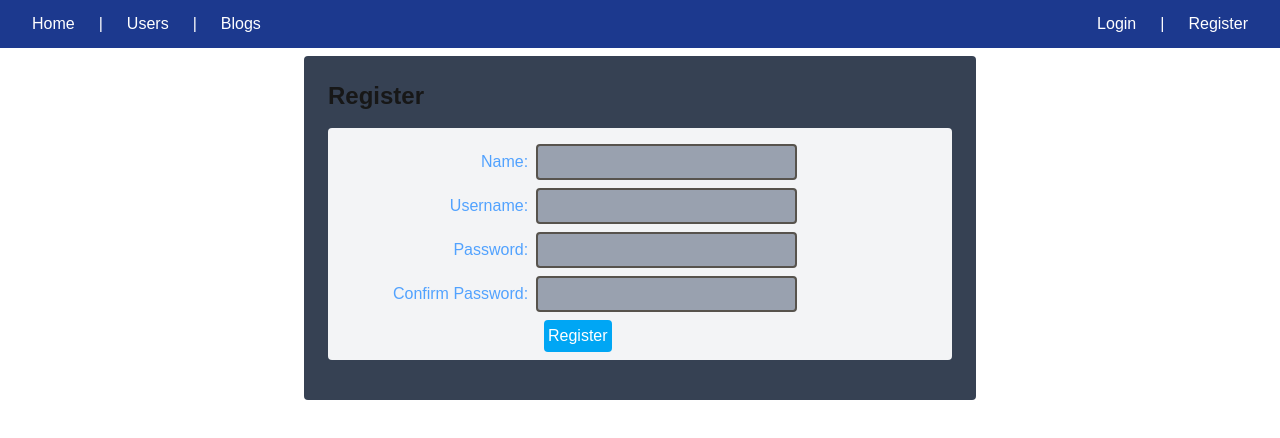
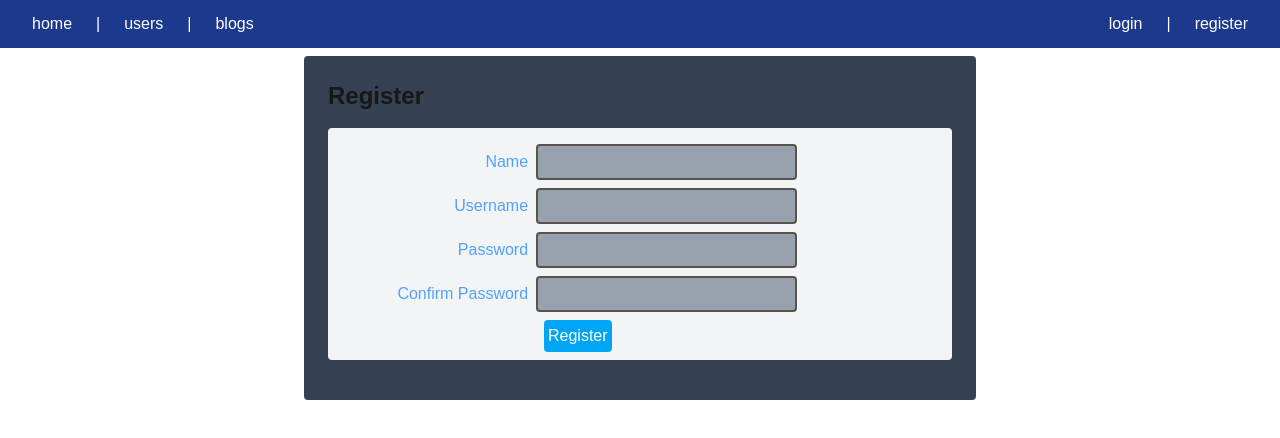
Before and after one commit to jjesus-dev/fso-nextjs-blogs, a Next.js app: page /register in a window 1280 px wide. Shown: the top 438 px of the page. Built offline with nearby package versions, Linux system fonts and the light colour scheme; no server answers.

Commit message:
chore: modify components to support tests id's
+ Modify components' labels & id's for testing.

```diff
--- a/app/blogs/[id]/page.tsx
+++ b/app/blogs/[id]/page.tsx
@@ -22,10 +22,18 @@ const BlogPage = async ({ params }: { params: Promise<{ id: string }> }) => {
   }
 
   return (
-    <div className="max-w-3xl mx-auto my-2 p-6 rounded bg-gray-700">
-      <h2 className="text-3xl font-bold mb-4 text-center">{blog.title}</h2>
+    <div
+      className="max-w-3xl mx-auto my-2 p-6 rounded bg-gray-700"
+      data-testid="blog-detail"
+    >
+      <h2
+        className="text-3xl font-bold mb-4 text-center"
+        data-testid="blog-title"
+      >
+        {blog.title}
+      </h2>
       <div className="bg-gray-100 text-gray-800 mb-2 p-2 rounded">
-        <p>Written by {blog.author}</p>
+        <p data-testid="blog-author">Written by {blog.author}</p>
         <p>
           <a
             href={blog.url}
@@ -50,6 +58,7 @@ const BlogPage = async ({ params }: { params: Promise<{ id: string }> }) => {
           {session?.user && !inReadingList && (
             <button
               type="submit"
+              data-testid="add-to-reading-list-button"
               name="blogAction"
               value="list"
               className="bg-green-700 hover:bg-green-500 text-white rounded p-1.5 mx-2"
--- a/app/blogs/new/page.tsx
+++ b/app/blogs/new/page.tsx
@@ -35,7 +35,7 @@ const NewBlog = () => {
       >
         <div className="mx-0.5 my-2 text-right max-w-4/5">
           <label>
-            Title:
+            Title
             <input
               type="text"
               id="title"
@@ -47,7 +47,7 @@ const NewBlog = () => {
         </div>
         <div className="mx-0.5 my-2 text-right max-w-4/5">
           <label>
-            Author:
+            Author
             <input
               type="text"
               id="author"
@@ -59,7 +59,7 @@ const NewBlog = () => {
         </div>
         <div className="mx-0.5 my-2 text-right max-w-4/5">
           <label>
-            Url:
+            URL
             <input
               type="text"
               id="url"
@@ -72,6 +72,7 @@ const NewBlog = () => {
 
         <button
           type="submit"
+          data-testid="create-blog-button"
           className="mx-44 bg-sky-500 hover:bg-sky-700 text-white rounded p-1"
         >
           Create
--- a/app/blogs/page.tsx
+++ b/app/blogs/page.tsx
@@ -20,16 +20,21 @@ const Blogs = async ({
       <Form action="" className="bg-gray-100 text-blue-400 p-2 mb-4 rounded">
         <input
           name="filter"
+          data-testid="filter-input"
           className="bg-gray-400 border-stone-600 min-w-4/5 border-2 text-black mx-2 p-1 rounded"
         />
         <button
           type="submit"
+          data-testid="search-button"
           className="bg-sky-500 hover:bg-sky-700 text-white rounded p-1"
         >
           Search
         </button>
       </Form>
-      <ul className="list-disc list-inside bg-gray-100 text-gray-800 mb-2 p-2 rounded">
+      <ul
+        className="list-disc list-inside bg-gray-100 text-gray-800 mb-2 p-2 rounded"
+        data-testid="blogs-list"
+      >
         {blogs
           .sort((a, b) => b.likes - a.likes)
           .map((blog) => (
@@ -37,7 +42,9 @@ const Blogs = async ({
               key={blog.id}
               className="hover:bg-sky-600 hover:text-gray-100 p-1 rounded"
             >
-              <Link href={`/blogs/${blog.id}`}>{blog.title}</Link>
+              <Link href={`/blogs/${blog.id}`}>
+                {blog.title} <span>{blog.likes} likes</span>
+              </Link>
             </li>
           ))}
       </ul>
--- a/app/components/NavBar.tsx
+++ b/app/components/NavBar.tsx
@@ -8,33 +8,33 @@ export default function NavBar() {
 
   return (
     <nav className="bg-blue-900 text-white px-6 py-3 flex items-center gap-4">
-      <NavLink href="/">Home</NavLink>
+      <NavLink href="/">home</NavLink>
       {" | "}
-      <NavLink href="/users">Users</NavLink>
+      <NavLink href="/users">users</NavLink>
       {" | "}
-      <NavLink href="/blogs">Blogs</NavLink>
+      <NavLink href="/blogs">blogs</NavLink>
 
       <div className="ml-auto flex items-center gap-4">
         {session ? (
           <>
-            <NavLink href="/blogs/new">Create New</NavLink>
+            <NavLink href="/blogs/new">create new</NavLink>
             {" | "}
             <NavLink href="/me">
-              <strong>Me</strong>
+              <strong>me</strong>
             </NavLink>
             {" | "}
             <button
               onClick={() => signOut()}
               className="bg-gray-600 hover:bg-gray-500 px-3 py-1 rounded text-sm"
             >
-              Logout
+              logout
             </button>
           </>
         ) : (
           <>
-            <NavLink href="/login">Login</NavLink>
+            <NavLink href="/login">login</NavLink>
             {" | "}
-            <NavLink href="/register">Register</NavLink>
+            <NavLink href="/register">register</NavLink>
           </>
         )}
       </div>
--- a/app/components/Notification.tsx
+++ b/app/components/Notification.tsx
@@ -15,6 +15,7 @@ export default function Notification() {
     <div
       className="mx-auto mb-2.5 px-4 py-2.5 rounded-sm text-white"
       style={style}
+      data-testid="notification"
     >
       {message}
     </div>
--- a/app/login/page.tsx
+++ b/app/login/page.tsx
@@ -3,8 +3,10 @@
 import { signIn } from "next-auth/react";
 import { useRouter } from "next/navigation";
 import { useState } from "react";
+import { useNotification } from "@/app/components/NotificationProvider";
 
 export default function LoginPage() {
+  const { showNotification } = useNotification();
   const router = useRouter();
   const [error, setError] = useState("");
 
@@ -21,6 +23,7 @@ export default function LoginPage() {
     if (result?.error) {
       setError("Invalid username or password");
     } else {
+      showNotification("Welcome!");
       router.push("/");
       router.refresh();
     }
@@ -29,7 +32,11 @@ export default function LoginPage() {
   return (
     <div className="max-w-2xl mx-auto my-2 p-6 rounded bg-gray-700">
       <h2 className="text-2xl font-bold mb-4">Login</h2>
-      {error && <p style={{ color: "red" }}>{error}</p>}
+      {error && (
+        <p style={{ color: "red" }} data-testid="error-message">
+          {error}
+        </p>
+      )}
 
       <form
         onSubmit={handleSubmit}
@@ -37,7 +44,7 @@ export default function LoginPage() {
       >
         <div>
           <label>
-            Username:
+            Username
             <input
               type="username"
               name="username"
@@ -48,7 +55,7 @@ export default function LoginPage() {
         </div>
         <div>
           <label>
-            Password:
+            Password
             <input
               type="password"
               name="password"
@@ -59,6 +66,7 @@ export default function LoginPage() {
         </div>
         <button
           type="submit"
+          data-testid="login-button"
           className="bg-sky-500 hover:bg-sky-700 text-white rounded p-1"
         >
           Login
--- a/app/register/page.tsx
+++ b/app/register/page.tsx
@@ -16,7 +16,7 @@ export default function RegisterPage(initialState: UserInitialStateType) {
       >
         <div className="mx-0.5 my-2 text-right max-w-4/5">
           <label>
-            Name:
+            Name
             <input
               type="text"
               id="name"
@@ -28,7 +28,7 @@ export default function RegisterPage(initialState: UserInitialStateType) {
         </div>
         <div className="mx-0.5 my-2 text-right max-w-4/5">
           <label>
-            Username:
+            Username
             <input
               type="text"
               id="username"
@@ -40,7 +40,7 @@ export default function RegisterPage(initialState: UserInitialStateType) {
         </div>
         <div className="mx-0.5 my-2 text-right max-w-4/5">
           <label>
-            Password:
+            Password
             <input
               type="password"
               id="password"
@@ -52,7 +52,7 @@ export default function RegisterPage(initialState: UserInitialStateType) {
         </div>
         <div className="mx-0.5 my-2 text-right max-w-4/5">
           <label>
-            Confirm Password:
+            Confirm Password
             <input
               type="password"
               id="passwordConfirm"
@@ -64,6 +64,7 @@ export default function RegisterPage(initialState: UserInitialStateType) {
         </div>
         <button
           type="submit"
+          data-testid="register-button"
           className="mx-44 bg-sky-500 hover:bg-sky-700 text-white rounded p-1"
         >
           Register
@@ -73,13 +74,17 @@ export default function RegisterPage(initialState: UserInitialStateType) {
         <p style={{ color: "red" }}>{state.errors.name}</p>
       )}
       {state.errors?.username && (
-        <p style={{ color: "red" }}>{state.errors.username}</p>
+        <p style={{ color: "red" }} data-testid="username-error">
+          {state.errors.username}
+        </p>
       )}
       {state.errors?.password && (
         <p style={{ color: "red" }}>{state.errors.password}</p>
       )}
       {state.errors?.passwordConfirm && (
-        <p style={{ color: "red" }}>{state.errors.passwordConfirm}</p>
+        <p style={{ color: "red" }} data-testid="passwordConfirm-error">
+          {state.errors.passwordConfirm}
+        </p>
       )}
     </div>
   );
```
